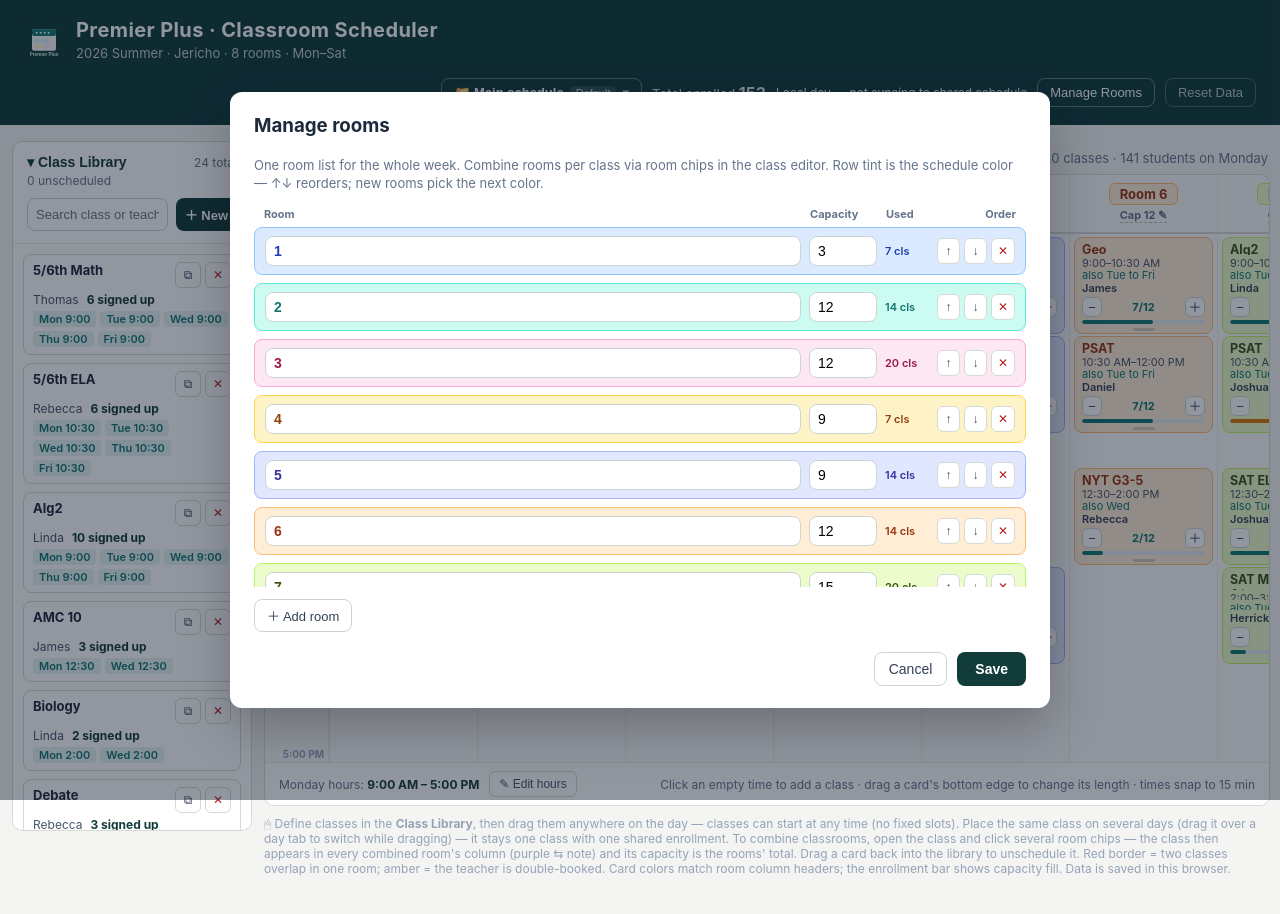
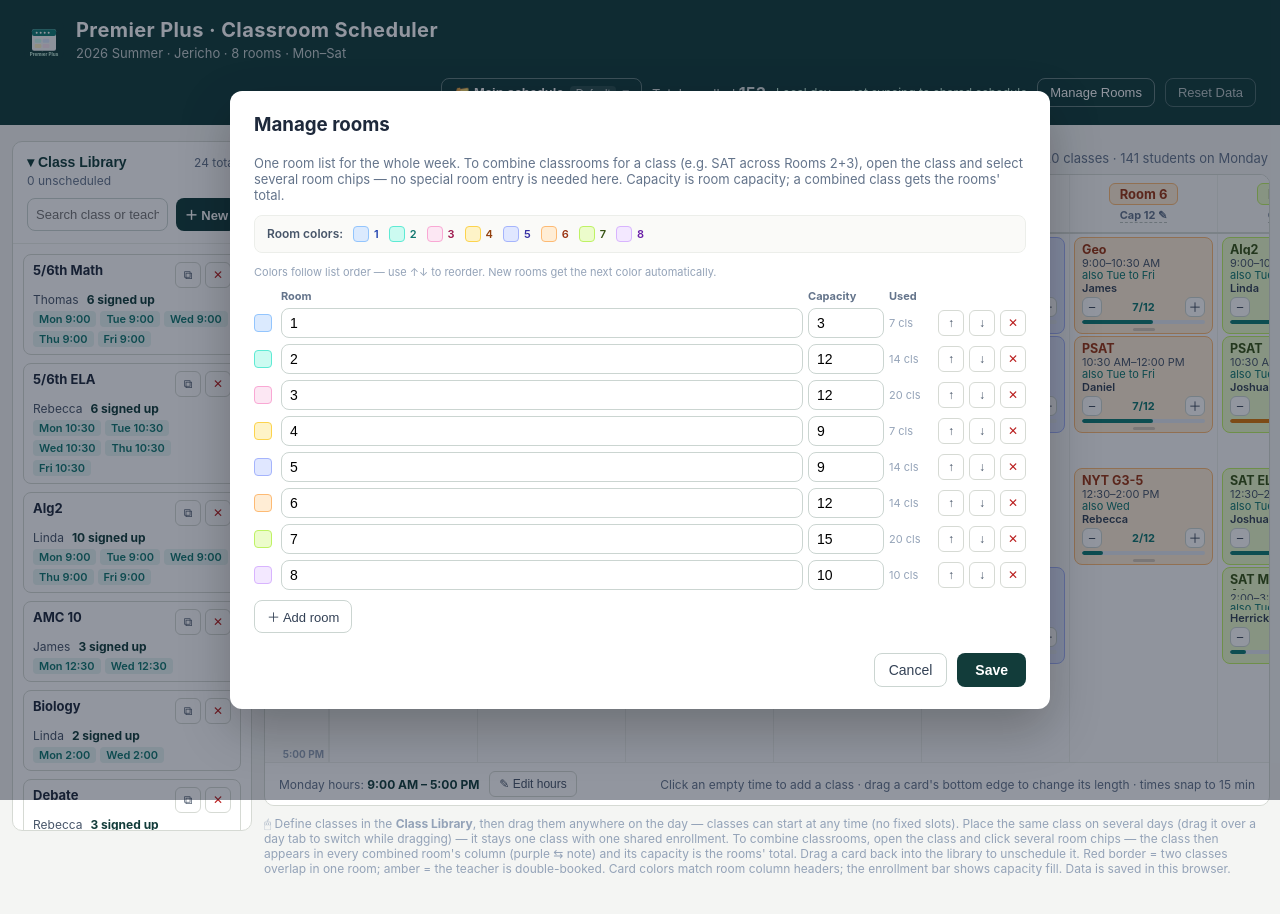
Before and after one commit to yuyanx/classroom-scheduler, a React (Vite) app: page / in a window 1280 px wide. Both pictures are taken after a click on the button "Manage Rooms". Shown: the top 914 px of the page. Built offline with nearby package versions, Linux system fonts and the light colour scheme.

Commit message:
revert: restore Manage rooms top color legend layout
Bring back the Room colors legend bar and per-row swatch table from
33f0ef4; undo tinted-row redesign.

```diff
--- a/src/App.jsx
+++ b/src/App.jsx
@@ -3329,6 +3329,23 @@ function ClassModal({ editing, cls, initialRows, days, rooms, teachers, defaultD
   );
 }
 
+// ───────────────────────── Room color swatch (shared palette) ─────────────────────────
+function RoomColorSwatch({ color, size = 14 }) {
+  return (
+    <span
+      style={{
+        width: size,
+        height: size,
+        borderRadius: 4,
+        background: color.bg,
+        border: `1px solid ${color.border}`,
+        flexShrink: 0,
+        display: "inline-block",
+      }}
+    />
+  );
+}
+
 // ───────────────────────── Room header badge (palette bg + paired dark text) ─────────────────────────
 function RoomHeaderBadge({ roomId, roomOrder }) {
   const c = roomOverviewColor(roomId, roomOrder);
@@ -4146,66 +4163,68 @@ function RoomModal({ rooms, placements, onSave, onClose }) {
     onSave({ list: out, renames });
   };
 
-  const rowInput = { ...inputStyle, padding: "6px 8px", background: "#fff" };
-
   return (
     <Overlay onClose={onClose} wide>
       <h3 style={{ marginTop: 0 }}>Manage rooms</h3>
-      <p style={{ fontSize: 13, color: "#64748b", margin: "0 0 14px", lineHeight: 1.45 }}>
-        One room list for the whole week. Combine rooms per class via room chips in the class editor.
-        Row tint is the schedule color — ↑↓ reorders; new rooms pick the next color.
+      <p style={{ fontSize: 13, color: "#64748b", margin: "0 0 12px" }}>
+        One room list for the whole week. To combine classrooms for a class (e.g. SAT across Rooms 2+3),
+        open the class and select several room chips — no special room entry is needed here. Capacity is
+        room capacity; a combined class gets the rooms' total.
       </p>
-      <div style={{ display: "grid", gridTemplateColumns: "1fr 68px 44px 78px", gap: 8, alignItems: "center", marginBottom: 6, padding: "0 10px", fontSize: 11, color: "#64748b", fontWeight: 700 }}>
+      <div style={{ padding: "10px 12px", marginBottom: 12, borderRadius: 8, background: "#fafaf8", border: "1px solid #eceeea", display: "flex", flexWrap: "wrap", gap: 10, alignItems: "center" }}>
+        <span style={{ fontSize: 12, fontWeight: 600, color: "#475569" }}>Room colors:</span>
+        {list.map((r, i) => {
+          const c = colorForIndex(i);
+          const label = r.name.trim() || "(new)";
+          return (
+            <span key={i} style={{ display: "inline-flex", alignItems: "center", gap: 5, fontSize: 11, color: c.text, fontWeight: 600 }}>
+              <RoomColorSwatch color={c} />
+              {label}
+            </span>
+          );
+        })}
+      </div>
+      <p style={{ fontSize: 11, color: "#94a3b8", margin: "0 0 10px" }}>
+        Colors follow list order — use ↑↓ to reorder. New rooms get the next color automatically.
+      </p>
+      <div style={{ display: "grid", gridTemplateColumns: "22px 1fr 76px 44px 26px 26px 26px", gap: 5, alignItems: "center", marginBottom: 5, fontSize: 11, color: "#64748b", fontWeight: 700 }}>
+        <span />
         <span>Room</span>
         <span>Capacity</span>
         <span>Used</span>
-        <span style={{ textAlign: "right" }}>Order</span>
-      </div>
-      <div style={{ display: "flex", flexDirection: "column", gap: 8, maxHeight: 360, overflowY: "auto" }}>
-        {list.map((r, i) => {
-          const c = colorForIndex(i);
-          return (
-            <div
-              key={i}
-              style={{
-                display: "grid",
-                gridTemplateColumns: "1fr 68px 44px 78px",
-                gap: 8,
-                alignItems: "center",
-                padding: "8px 10px",
-                borderRadius: 8,
-                background: c.bg,
-                border: `1px solid ${c.border}`,
-              }}
-            >
+        <span />
+        <span />
+        <span />
+      </div>
+      <div style={{ display: "flex", flexDirection: "column", gap: 6, maxHeight: 320, overflowY: "auto" }}>
+        {list.map((r, i) => (
+          <div key={i} style={{ display: "grid", gridTemplateColumns: "22px 1fr 76px 44px 26px 26px 26px", gap: 5, alignItems: "center" }}>
+            <RoomColorSwatch color={colorForIndex(i)} size={16} />
             <input
-                style={{ ...rowInput, color: c.text, fontWeight: 600 }}
+              style={{ ...inputStyle, padding: "6px 8px" }}
               value={r.name}
               placeholder="Room name"
               onChange={(e) => patch(i, { name: e.target.value })}
             />
             <input
-                style={rowInput}
+              style={{ ...inputStyle, padding: "6px 8px" }}
               type="number"
               min="0"
               value={r.cap}
               onChange={(e) => patch(i, { cap: e.target.value })}
             />
             {r.orig ? (
-                <span style={{ fontSize: 11, color: c.text, fontWeight: 600, whiteSpace: "nowrap" }}>
+              <span style={{ fontSize: 11, color: "#94a3b8", whiteSpace: "nowrap" }}>
                 {countFor(r.orig)} cls
               </span>
-              ) : <span style={{ fontSize: 11, color: c.text, opacity: 0.55 }}>—</span>}
-              <div style={{ display: "flex", gap: 4, justifyContent: "flex-end" }}>
+            ) : <span />}
             <button style={miniBtn} onClick={() => move(i, -1)} title="Move up">↑</button>
             <button style={miniBtn} onClick={() => move(i, 1)} title="Move down">↓</button>
             <button style={{ ...miniBtn, color: "#b91c1c" }} onClick={() => remove(i)} title="Delete">✕</button>
           </div>
-            </div>
-          );
-        })}
-      </div>
-      <button style={{ ...btnSecondary, marginTop: 12, fontSize: 13, padding: "6px 12px" }} onClick={add}>
+        ))}
+      </div>
+      <button style={{ ...btnSecondary, marginTop: 10, fontSize: 13, padding: "6px 12px" }} onClick={add}>
         ＋ Add room
       </button>
       <div style={{ display: "flex", gap: 10, justifyContent: "flex-end", marginTop: 20 }}>
```
Also changed, not shown: app.js. Lines whose indentation alone changed are shown as unchanged.
